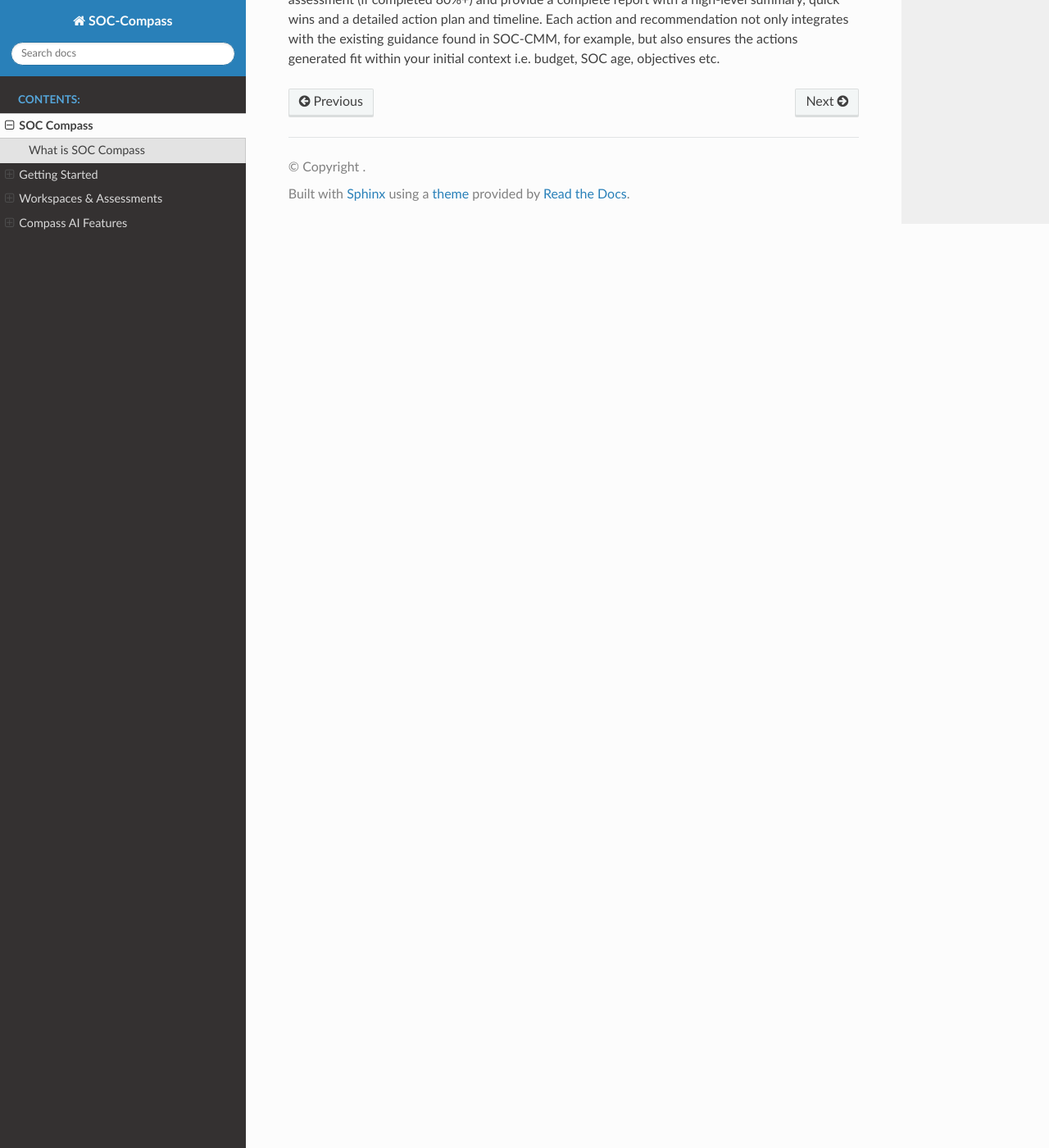
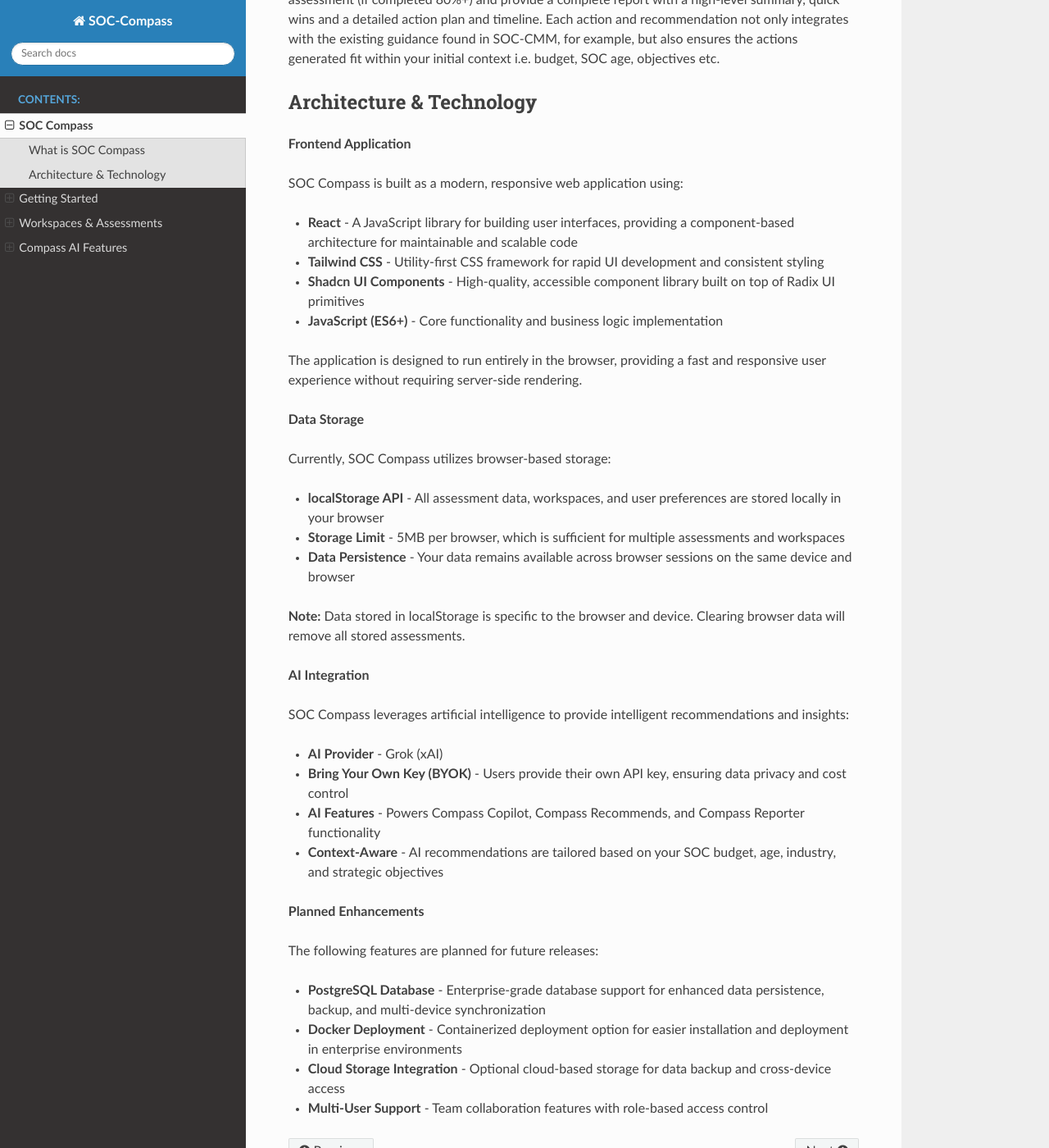
Before and after one commit to mikecybersec/SOC-Compass, a Sphinx documentation site: the page built from docs/soc_compass.rst, in a window 1280 px wide and 1400 px high, scrolled down 1140 px. Shown: the whole window at 82% size. Built offline with Sphinx 7.4.7 and the Read the Docs theme 3.1.0, drawn with Linux system fonts in a browser that asks for light colours.

Commit message:
Add architecture and technology section to soc_compass.rst, detailing frontend application stack, data storage methods, AI integration, and planned enhancements for future releases.

```diff
--- a/docs/soc_compass.rst
+++ b/docs/soc_compass.rst
@@ -31,3 +31,47 @@
 **Compass Recommends** - As you complete aspects of your assessment, automation triggers a Compass Recommends workflow which reviews your submitted answers and evidence, providing an immediate summary with high-level recommendations of how to improve that particular aspect. This saves you having to complete an entire assessment, if you only have a few short-term focus areas.
 
 **Compass Reporter** - Our most complete AI offering, our reporting agent will review your entire assessment (if completed 80%+) and provide a complete report with a high-level summary, quick wins and a detailed action plan and timeline. Each action and recommendation not only integrates with the existing guidance found in SOC-CMM, for example, but also ensures the actions generated fit within your initial context i.e. budget, SOC age, objectives etc.
+
+
+-----------------
+Architecture & Technology
+-----------------
+
+**Frontend Application**
+
+SOC Compass is built as a modern, responsive web application using:
+
+- **React** - A JavaScript library for building user interfaces, providing a component-based architecture for maintainable and scalable code
+- **Tailwind CSS** - Utility-first CSS framework for rapid UI development and consistent styling
+- **Shadcn UI Components** - High-quality, accessible component library built on top of Radix UI primitives
+- **JavaScript (ES6+)** - Core functionality and business logic implementation
+
+The application is designed to run entirely in the browser, providing a fast and responsive user experience without requiring server-side rendering.
+
+**Data Storage**
+
+Currently, SOC Compass utilizes browser-based storage:
+
+- **localStorage API** - All assessment data, workspaces, and user preferences are stored locally in your browser
+- **Storage Limit** - 5MB per browser, which is sufficient for multiple assessments and workspaces
+- **Data Persistence** - Your data remains available across browser sessions on the same device and browser
+
+**Note:** Data stored in localStorage is specific to the browser and device. Clearing browser data will remove all stored assessments.
+
+**AI Integration**
+
+SOC Compass leverages artificial intelligence to provide intelligent recommendations and insights:
+
+- **AI Provider** - Grok (xAI)
+- **Bring Your Own Key (BYOK)** - Users provide their own API key, ensuring data privacy and cost control
+- **AI Features** - Powers Compass Copilot, Compass Recommends, and Compass Reporter functionality
+- **Context-Aware** - AI recommendations are tailored based on your SOC budget, age, industry, and strategic objectives
+
+**Planned Enhancements**
+
+The following features are planned for future releases:
+
+- **PostgreSQL Database** - Enterprise-grade database support for enhanced data persistence, backup, and multi-device synchronization
+- **Docker Deployment** - Containerized deployment option for easier installation and deployment in enterprise environments
+- **Cloud Storage Integration** - Optional cloud-based storage for data backup and cross-device access
+- **Multi-User Support** - Team collaboration features with role-based access control
```
